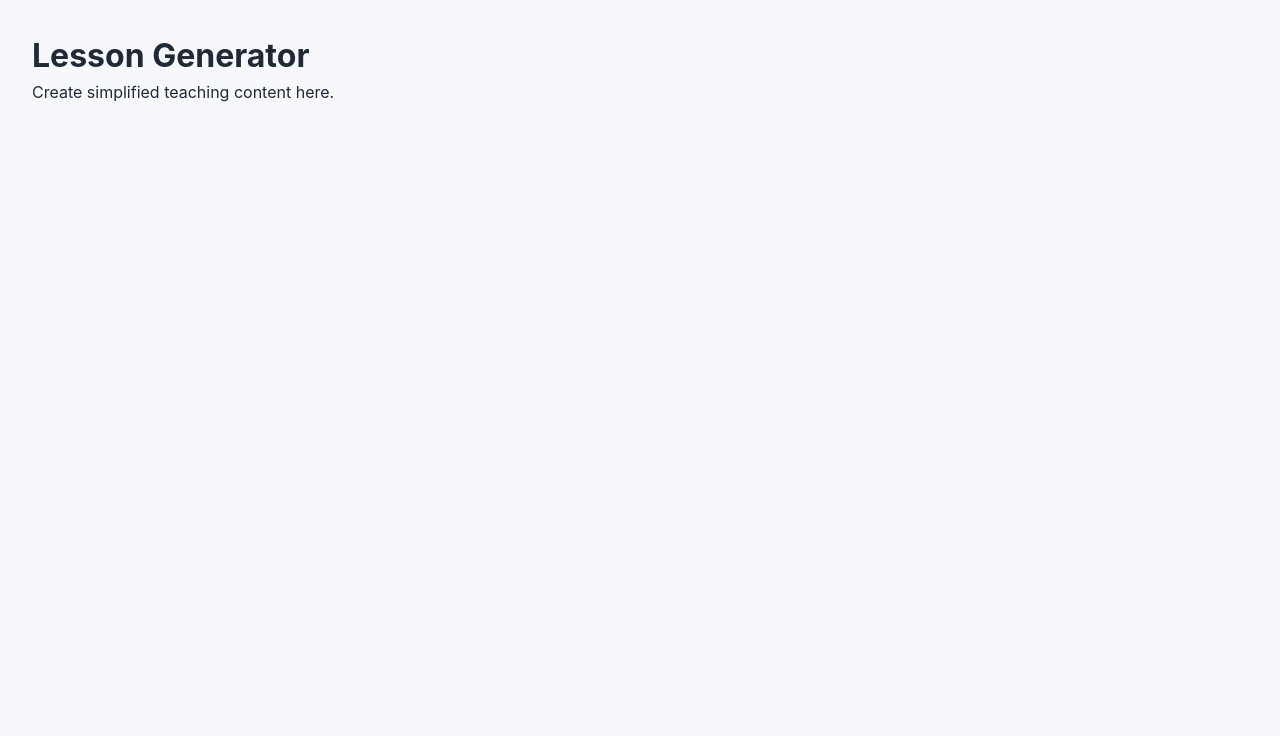
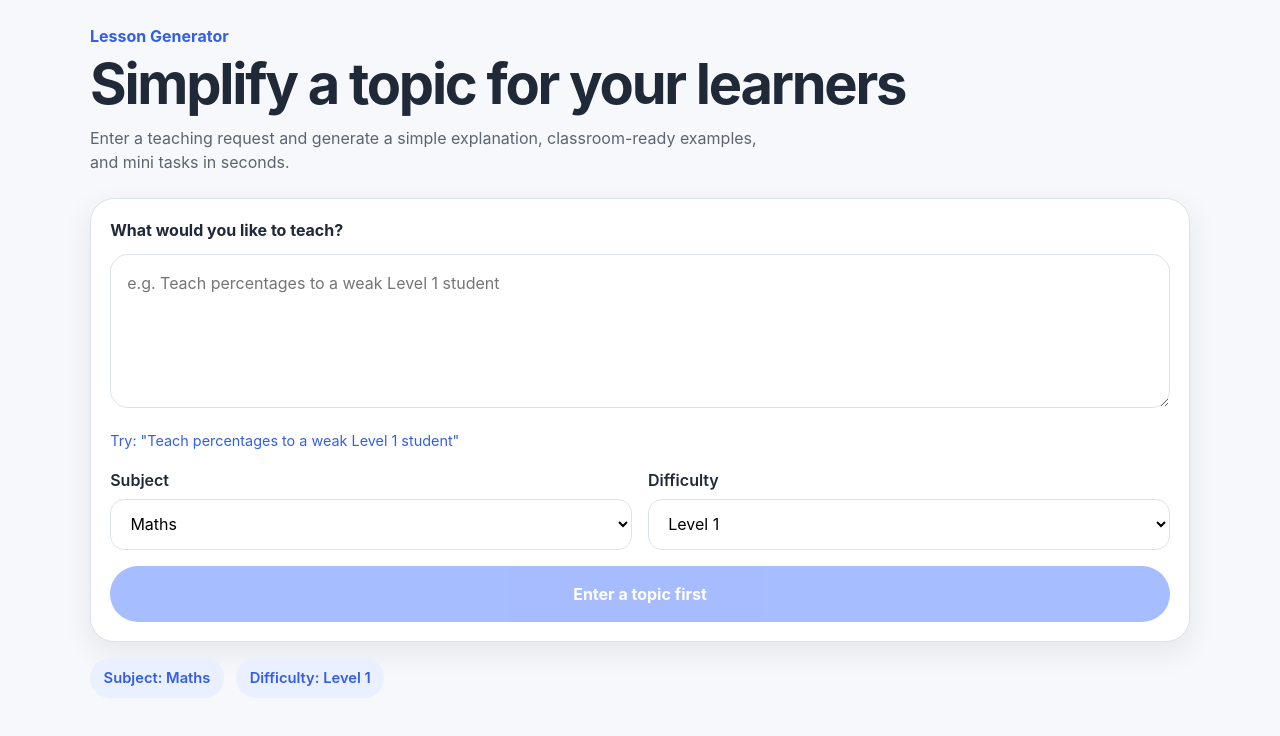
Before and after one commit to PrinceAyo1/lesson-simplifier, a React (Vite) app in the folder client/: page /app/generate in a window 1280 px wide. Shown: the top 736 px of the page. Built offline with nearby package versions, Linux system fonts and the light colour scheme.

Commit message:
Build lesson generator UI with input form, selectors, and structured output cards

```diff
--- /dev/null
+++ b/client/src/pages/GeneratorPage.css
@@ -0,0 +1,247 @@
+.generator-page {
+  min-height: 100vh;
+  background: var(--bg);
+  padding: 1.5rem 0 4rem;
+}
+
+.generator-container {
+  width: min(100% - 2rem, 1100px);
+  margin: 0 auto;
+}
+
+.generator-header {
+  margin-bottom: 1.5rem;
+}
+
+.generator-eyebrow {
+  color: var(--primary-dark);
+  font-weight: 700;
+  margin-bottom: 0.5rem;
+}
+
+.generator-header h1 {
+  font-size: clamp(2rem, 7vw, 3.5rem);
+  line-height: 1.02;
+  letter-spacing: -0.04em;
+  margin-bottom: 0.8rem;
+}
+
+.generator-subtext {
+  color: var(--text-soft);
+  max-width: 42rem;
+}
+
+.generator-input-card {
+  background: var(--surface);
+  border: 1px solid var(--border);
+  border-radius: 24px;
+  padding: 1.2rem;
+  box-shadow: var(--shadow);
+  margin-bottom: 1rem;
+}
+
+.input-label {
+  display: block;
+  font-weight: 700;
+  margin-bottom: 0.75rem;
+}
+
+.generator-textarea {
+  width: 100%;
+  min-height: 140px;
+  border: 1px solid var(--border);
+  border-radius: 18px;
+  padding: 1rem;
+  resize: vertical;
+  outline: none;
+  background: #fff;
+  color: var(--text);
+  margin-bottom: 1rem;
+}
+
+.generator-textarea:focus {
+  border-color: var(--primary);
+  box-shadow: 0 0 0 3px rgba(79, 124, 255, 0.15);
+}
+.form-group select:focus {
+  border-color: var(--primary);
+  box-shadow: 0 0 0 3px rgba(79, 124, 255, 0.12);
+}
+
+.generator-controls {
+  display: grid;
+  gap: 1rem;
+  margin-bottom: 1rem;
+}
+
+.form-group {
+  display: grid;
+  gap: 0.45rem;
+}
+
+.form-group label {
+  font-weight: 600;
+}
+
+.form-group select {
+  border: 1px solid var(--border);
+  border-radius: 14px;
+  padding: 0.85rem 0.95rem;
+  background: #fff;
+  outline: none;
+}
+
+.generate-btn {
+  width: 100%;
+  border: none;
+  border-radius: 999px;
+  padding: 1rem 1.2rem;
+  background: var(--primary);
+  color: white;
+  font-weight: 700;
+  cursor: pointer;
+  transition:
+    background 0.2s ease,
+    opacity 1;
+}
+
+.generate-btn:hover {
+  background: var(--primary-dark);
+}
+
+.generate-btn:disabled {
+  opacity: 0.5;
+  cursor: not-allowed;
+}
+
+.generate-btn:hover:not(:disabled) {
+  background: var(--primary-dark);
+}
+
+.generator-meta {
+  display: flex;
+  flex-wrap: wrap;
+  gap: 0.75rem;
+  margin-bottom: 1.25rem;
+}
+
+.meta-pill {
+  background: #eaf0ff;
+  color: var(--primary-dark);
+  padding: 0.55rem 0.85rem;
+  border-radius: 999px;
+  font-weight: 600;
+  font-size: 0.92rem;
+}
+
+.generator-output {
+  display: grid;
+  gap: 1rem;
+  margin-top: 1rem;
+}
+
+.output-topbar {
+  display: flex;
+  justify-content: space-between;
+  align-items: center;
+  flex-wrap: wrap;
+  gap: 0.75rem;
+}
+
+.output-topbar h2 {
+  font-size: 1.5rem;
+}
+
+.output-actions {
+  display: flex;
+  flex-wrap: wrap;
+  gap: 0.75rem;
+}
+
+.secondary-action-btn {
+  border: 1px solid var(--border);
+  background: #fff;
+  color: var(--text);
+  border-radius: 999px;
+  padding: 0.7rem 1rem;
+  font-weight: 600;
+  cursor: pointer;
+}
+
+.output-grid {
+  display: grid;
+  gap: 1rem;
+}
+
+.output-section-card {
+  background: var(--surface);
+  border: 1px solid var(--border);
+  border-radius: 24px;
+  padding: 1.2rem;
+  box-shadow: var(--shadow);
+}
+
+.output-section-card h2 {
+  font-size: 1.15rem;
+  margin-bottom: 0.9rem;
+}
+
+.output-list {
+  padding-left: 1.2rem;
+  display: grid;
+  gap: 0.65rem;
+  color: var(--text-soft);
+}
+
+.tasks-list {
+  display: grid;
+  gap: 0.9rem;
+}
+
+.task-item {
+  background: var(--surface-muted);
+  border-radius: 18px;
+  padding: 1rem;
+}
+
+.task-question {
+  font-weight: 600;
+  margin-bottom: 0.75rem;
+}
+
+.toggle-answer-btn {
+  border: none;
+  background: var(--dark);
+  color: white;
+  border-radius: 999px;
+  padding: 0.65rem 0.9rem;
+  font-weight: 600;
+  cursor: pointer;
+}
+
+.task-answer {
+  margin-top: 0.8rem;
+  color: var(--text-soft);
+}
+
+.example-prompt {
+  font-size: 0.9rem;
+  color: var(--primary-dark);
+  cursor: pointer;
+  margin-bottom: 1rem;
+}
+
+.example-prompt:hover {
+  text-decoration: underline;
+}
+
+@media (min-width: 768px) {
+  .generator-controls {
+    grid-template-columns: 1fr 1fr;
+  }
+
+  .output-grid {
+    grid-template-columns: repeat(3, 1fr);
+    align-items: start;
+  }
+}
--- a/client/src/pages/GeneratorPage.jsx
+++ b/client/src/pages/GeneratorPage.jsx
@@ -1,8 +1,198 @@
+import { useState } from "react";
+import "./GeneratorPage.css";
+
+const mockLesson = {
+  simpleExplanation: [
+    "A percentage means an amount out of 100.",
+    "50% means 50 out of 100.",
+    "You can also think of 50% as one half.",
+    "To find a percentage, you work out that part of the total.",
+  ],
+  examples: [
+    "If a £10 item has 20% off, 20% of £10 is £2, so the new price is £8.",
+    "If you score 8 out of 10 in a quiz, that is 80%.",
+    "If half the class is present, that means 50% of the class is there.",
+  ],
+  miniTasks: [
+    { question: "What is 10% of 50?", answer: "5" },
+    { question: "What is 25% of 40?", answer: "10" },
+    { question: "What is 50% of 18?", answer: "9" },
+  ],
+};
+
+function OutputCard({ title, children }) {
+  return (
+    <section className="output-section-card">
+      <h2>{title}</h2>
+      {children}
+    </section>
+  );
+}
+
+function TaskItem({ question, answer }) {
+  const [showAnswer, setShowAnswer] = useState(false);
+
+  return (
+    <div className="task-item">
+      <p className="task-question">{question}</p>
+      <button
+        className="toggle-answer-btn"
+        onClick={() => setShowAnswer((prev) => !prev)}
+      >
+        {showAnswer ? "Hide answer" : "Show answer"}
+      </button>
+
+      {showAnswer && (
+        <p className="task-answer">
+          <strong>Answer:</strong> {answer}
+        </p>
+      )}
+    </div>
+  );
+}
+
 export default function GeneratorPage() {
+  const [prompt, setPrompt] = useState("");
+  const [subject, setSubject] = useState("Maths");
+  const [difficulty, setDifficulty] = useState("Level 1");
+  const [lesson, setLesson] = useState(null);
+  const [isLoading, setIsLoading] = useState(false);
+
+  const handleGenerate = () => {
+    setIsLoading(true);
+
+    setTimeout(() => {
+      setLesson(mockLesson);
+      setIsLoading(false);
+    }, 700);
+  };
+
   return (
-    <main style={{ padding: "2rem" }}>
-      <h1>Lesson Generator</h1>
-      <p>Create simplified teaching content here.</p>
+    <main className="generator-page">
+      <div className="generator-container">
+        <section className="generator-header">
+          <p className="generator-eyebrow">Lesson Generator</p>
+          <h1>Simplify a topic for your learners</h1>
+          <p className="generator-subtext">
+            Enter a teaching request and generate a simple explanation,
+            classroom-ready examples, and mini tasks in seconds.
+          </p>
+        </section>
+
+        <section className="generator-input-card">
+          <label className="input-label" htmlFor="lesson-prompt">
+            What would you like to teach?
+          </label>
+
+          <textarea
+            id="lesson-prompt"
+            className="generator-textarea"
+            placeholder="e.g. Teach percentages to a weak Level 1 student"
+            value={prompt}
+            onChange={(e) => setPrompt(e.target.value)}
+            rows="5"
+          />
+
+          <p
+            className="example-prompt"
+            onClick={() =>
+              setPrompt("Teach percentages to a weak Level 1 student")
+            }
+          >
+            Try: "Teach percentages to a weak Level 1 student"
+          </p>
+
+          <div className="generator-controls">
+            <div className="form-group">
+              <label htmlFor="subject">Subject</label>
+              <select
+                id="subject"
+                value={subject}
+                onChange={(e) => setSubject(e.target.value)}
+              >
+                <option>Maths</option>
+                <option>English</option>
+                <option>General explanation</option>
+              </select>
+            </div>
+
+            <div className="form-group">
+              <label htmlFor="difficulty">Difficulty</label>
+              <select
+                id="difficulty"
+                value={difficulty}
+                onChange={(e) => setDifficulty(e.target.value)}
+              >
+                <option>Entry Level</option>
+                <option>Level 1</option>
+                <option>Level 2</option>
+                <option>GCSE Foundation Tier</option>
+                <option>GCSE Higher Tier</option>
+              </select>
+            </div>
+          </div>
+
+          <button
+            className="generate-btn"
+            onClick={handleGenerate}
+            disabled={isLoading || !prompt.trim()}
+          >
+            {isLoading
+              ? "Simplifying..."
+              : !prompt.trim()
+                ? "Enter a topic first"
+                : "Simplify Lesson"}
+          </button>
+        </section>
+
+        <section className="generator-meta">
+          <div className="meta-pill">Subject: {subject}</div>
+          <div className="meta-pill">Difficulty: {difficulty}</div>
+        </section>
+
+        {lesson && (
+          <section className="generator-output">
+            <div className="output-topbar">
+              <h2>Your lesson output</h2>
+              <div className="output-actions">
+                <button className="secondary-action-btn">Copy</button>
+                <button className="secondary-action-btn">Save</button>
+                <button className="secondary-action-btn">Export PDF</button>
+              </div>
+            </div>
+
+            <div className="output-grid">
+              <OutputCard title="Simple Explanation">
+                <ul className="output-list">
+                  {lesson.simpleExplanation.map((item, index) => (
+                    <li key={index}>{item}</li>
+                  ))}
+                </ul>
+              </OutputCard>
+
+              <OutputCard title="Examples">
+                <ul className="output-list">
+                  {lesson.examples.map((item, index) => (
+                    <li key={index}>{item}</li>
+                  ))}
+                </ul>
+              </OutputCard>
+
+              <OutputCard title="Mini Tasks">
+                <div className="tasks-list">
+                  {lesson.miniTasks.map((task, index) => (
+                    <TaskItem
+                      key={index}
+                      question={task.question}
+                      answer={task.answer}
+                    />
+                  ))}
+                </div>
+              </OutputCard>
+            </div>
+          </section>
+        )}
+      </div>
     </main>
   );
 }
```
